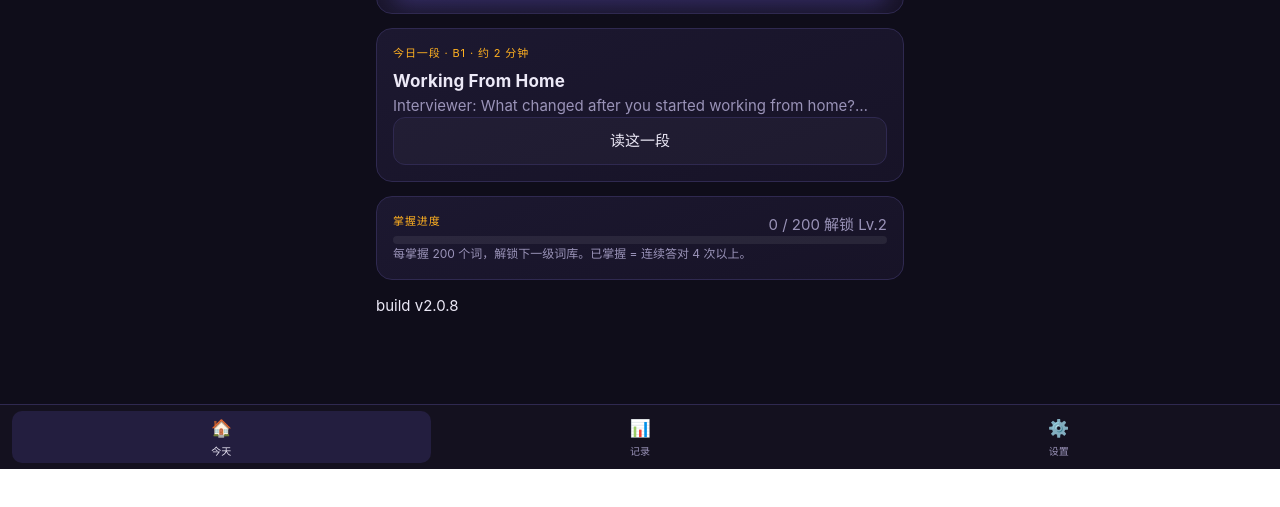
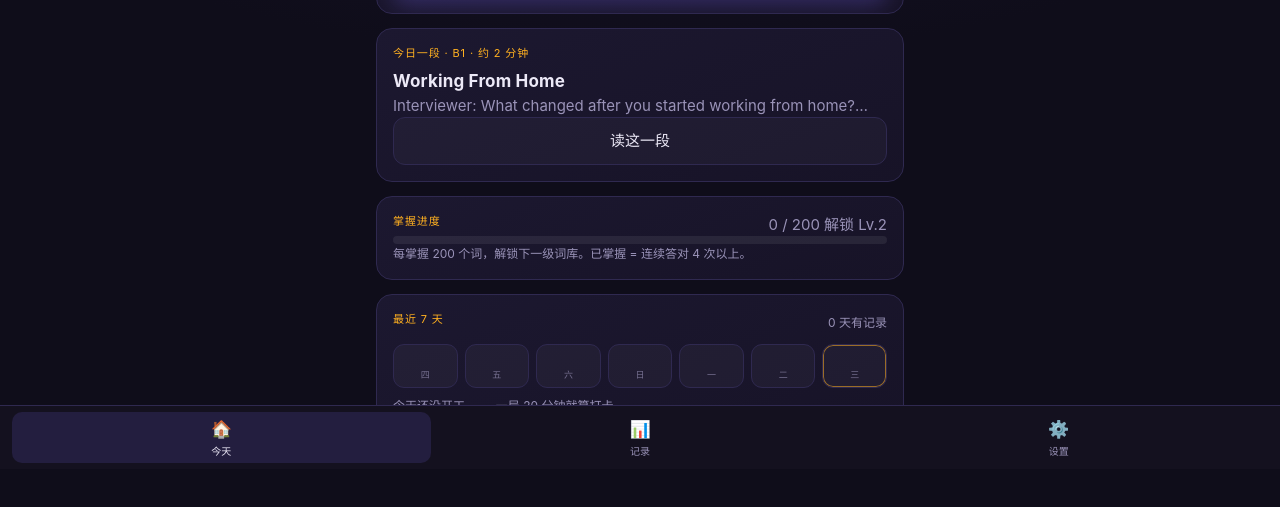
Before and after one commit to 2dmc4jzhmz-sys/2dmc4jzhmz-sys.github.io, a website with bundled scripts: page v2/index.html in a window 1280 px wide. Shown: the part 331-838 px from the top of the page. Before the commit the page ends 800 px from the top, so only its background shows below. Built offline with nearby package versions, Linux system fonts and the light colour scheme.

Commit message:
v2：首页补最近 7 天打卡点阵，消掉底部大片空白
- 7 格按星期排，有记录亮紫、今天金边
- 文案随状态变化（今天已打卡 / 未开工）
- BUILD 20261118i，VERSION v2.0.9

```diff
--- a/v2/app.js
+++ b/v2/app.js
@@ -129,6 +129,12 @@ function renderTodayView() {
   app.tab = 'today';
   const seed = `${todayKey()}:${state.lang}`;
   const next = pickText();
+  const week = [];
+  for (let i = 6; i >= 0; i--) {
+    const d = new Date(Date.now() - i * 86400000);
+    const k = `${d.getFullYear()}-${String(d.getMonth() + 1).padStart(2, '0')}-${String(d.getDate()).padStart(2, '0')}`;
+    week.push({ k, n: p().days[k] || 0, label: '日一二三四五六'[d.getDay()], today: k === todayKey() });
+  }
   render(
     shell(
       renderToday({
@@ -138,6 +144,7 @@ function renderTodayView() {
         today: todayKey(),
         seed,
         text: next,
+        week,
         build: VERSION,
       })
     )
--- a/v2/cfg.js
+++ b/v2/cfg.js
@@ -1,3 +1,3 @@
 /** 构建标识：改这一行即可让 Service Worker 缓存整体轮换 */
-export const BUILD = '20261118h';
-export const VERSION = 'v2.0.8';
+export const BUILD = '20261118i';
+export const VERSION = 'v2.0.9';
--- a/v2/styles/main.css
+++ b/v2/styles/main.css
@@ -309,3 +309,17 @@ button { font: inherit; color: inherit; border: 0; background: none; cursor: poi
 }
 
 .icon-btn.armed { color: #ff8fa3; font-size: 12px; border: 1px solid rgba(255,84,112,.5); border-radius: 8px; padding: 4px 6px; }
+
+/* 最近 7 天点阵 */
+.dots { display: flex; gap: 7px; margin: 10px 0 8px; }
+.dot {
+  flex: 1; height: 44px; border-radius: 11px;
+  background: rgba(255,255,255,.035); border: 1px solid var(--line);
+  display: grid; place-items: center; gap: 0;
+}
+.dot b { font-size: 11px; color: var(--muted); line-height: 1; }
+.dot span { font-size: 9px; color: var(--muted); opacity: .7; line-height: 1; }
+.dot.on { background: rgba(125,107,255,.22); border-color: rgba(125,107,255,.5); }
+.dot.on b { color: #d8d2ff; }
+.dot.today { box-shadow: 0 0 0 1px rgba(255,176,32,.55) inset; }
+.dot.today b { color: var(--accent2); }
--- a/v2/ui/today.js
+++ b/v2/ui/today.js
@@ -59,6 +59,23 @@ export function renderToday(ctx) {
     <p class="muted small">每掌握 200 个词，解锁下一级词库。已掌握 = 连续答对 4 次以上。</p>
   </section>
 
+  <section class="card">
+    <div class="row between">
+      <p class="tag">最近 7 天</p>
+      <p class="muted small">${ctx.week.filter((d) => d.n > 0).length} 天有记录</p>
+    </div>
+    <div class="dots">
+      ${ctx.week
+        .map(
+          (d) => `<div class="dot ${d.n > 0 ? 'on' : ''} ${d.today ? 'today' : ''}">
+            <b>${d.n || ''}</b><span>${d.label}</span>
+          </div>`
+        )
+        .join('')}
+    </div>
+    <p class="muted small">${ctx.week.find((d) => d.today).n > 0 ? '今天已经打过卡，明天同一时间来。' : '今天还没开工 —— 一局 20 分钟就算打卡。'}</p>
+  </section>
+
   <p class="build">build ${build}</p>
   `;
 }
```
